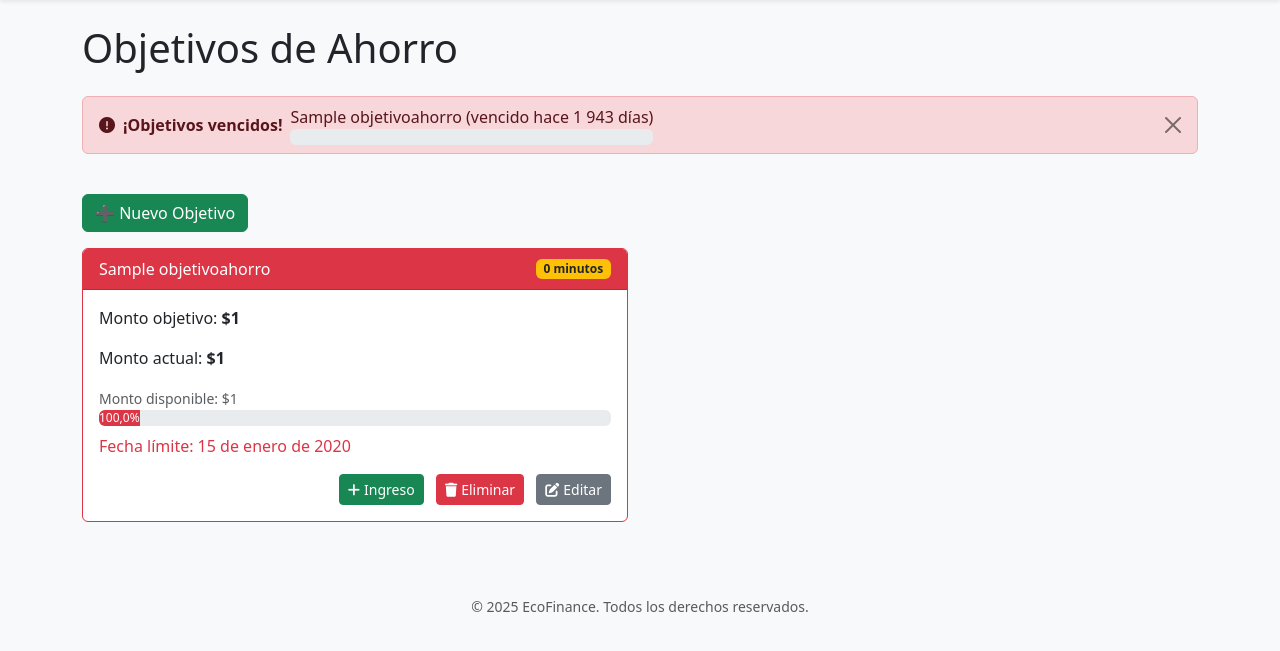
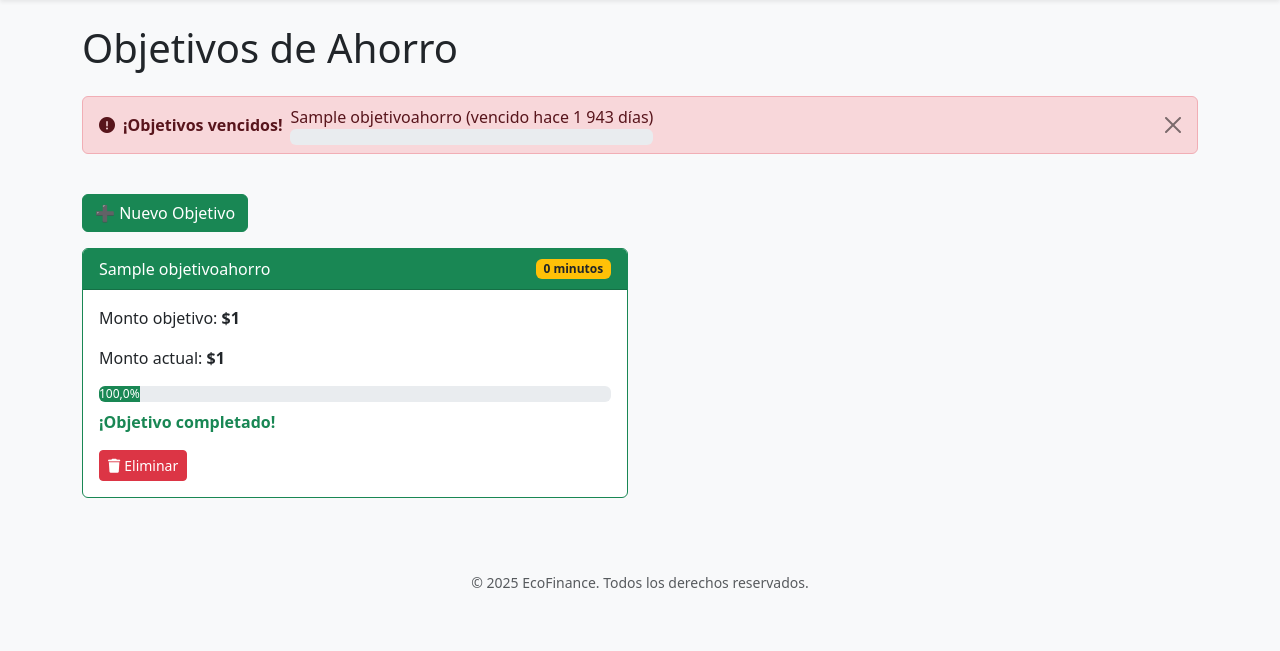
Before and after one commit to bllq99/ecofinance, a Django app: page /objetivos/ in a window 1280 px wide. Shown: the part 56-707 px from the top of the page. Run offline with Django 5.2, Linux system fonts and the light colour scheme; a user stored in the database is signed in; tables that the repository leaves empty hold one stand-in row (values such as "Sample post"); parts of the project's set-up code (start-up, migrations or seed data) failed here and were passed over.

Commit message:
Agregar campo 'completado' a ObjetivoAhorro y validar fechas en formularios; actualizar plantillas para reflejar cambios en la visualización de objetivos.

```diff
--- a/finanzas/models.py
+++ b/finanzas/models.py
@@ -120,6 +120,13 @@ class ObjetivoAhorro(models.Model):
     monto_objetivo = models.DecimalField(max_digits=10, decimal_places=2)
     monto_actual = models.DecimalField(max_digits=10, decimal_places=2, default=0)
     fecha_limite = models.DateField(null=True, blank=True)
+    completado = models.BooleanField(default=False)
+
+    def save(self, *args, **kwargs):
+        # Marcar como completado si el monto actual alcanza o supera el monto objetivo
+        if self.monto_actual >= self.monto_objetivo:
+            self.completado = True
+        super().save(*args, **kwargs)
 
     def __str__(self):
         return self.nombre
--- a/finanzas/templates/finanzas/lista_objetivos.html
+++ b/finanzas/templates/finanzas/lista_objetivos.html
@@ -80,8 +80,9 @@
 <div class="row">
     {% for objetivo in objetivos %}
     <div class="col-md-6 mb-4">
-        <div class="card {% if objetivo.fecha_limite and objetivo.fecha_limite < fecha_actual %}border-danger{% endif %}">
-            <div class="card-header d-flex justify-content-between align-items-center {% if objetivo.fecha_limite and objetivo.fecha_limite < fecha_actual %}bg-danger text-white{% endif %}">
+        <div class="card {% if objetivo.completado %}border-success{% elif objetivo.fecha_limite and objetivo.fecha_limite < fecha_actual %}border-danger{% endif %}">
+            <div class="card-header d-flex justify-content-between align-items-center
+                {% if objetivo.completado %}bg-success text-white{% elif objetivo.fecha_limite and objetivo.fecha_limite < fecha_actual %}bg-danger text-white{% endif %}">
                 <span>{{ objetivo.nombre }}</span>
                 {% if objetivo.fecha_limite %}
                     {% with dias_restantes=objetivo.fecha_limite|timeuntil %}
@@ -98,9 +99,8 @@
             <div class="card-body">
                 <p>Monto objetivo: <strong class="text-dark">{{ objetivo.monto_objetivo|formato_clp }}</strong></p>
                 <p>Monto actual: <strong class="text-dark">{{ objetivo.monto_actual|formato_clp }}</strong></p>
-                <small class="text-muted">Monto disponible: {{ objetivo.monto_actual|formato_clp }}</small>
                 <div class="progress">
-                    <div class="progress-bar {% if objetivo.fecha_limite and objetivo.fecha_limite < fecha_actual %}bg-danger{% endif %} progress-bar-inline" role="progressbar"
+                    <div class="progress-bar {% if objetivo.completado %}bg-success{% endif %}" role="progressbar"
                          style="width: {{ objetivo.progreso }}%;"
                          aria-valuenow="{{ objetivo.monto_actual }}"
                          aria-valuemin="0"
@@ -108,22 +108,24 @@
                         {{ objetivo.progreso }}%
                     </div>
                 </div>
-                {% if objetivo.fecha_limite %}
-                <p class="mt-2 {% if objetivo.fecha_limite < fecha_actual %}text-danger{% else %}text-muted{% endif %}">
-                    Fecha límite: {{ objetivo.fecha_limite }}
-                </p>
-                {% endif %}
+                {% if objetivo.completado %}
+                <p class="mt-2 text-success"><strong>¡Objetivo completado!</strong></p>
+                <button type="button" class="btn btn-danger btn-sm" data-bs-toggle="modal" data-bs-target="#eliminarObjetivoModal{{ objetivo.id }}">
+                    <i class="fas fa-trash me-1"></i>Eliminar
+                </butto>
+                {% else %}
                 <div class="mt-3 text-end">
                     <button type="button" class="btn btn-success btn-sm me-2" data-bs-toggle="modal" data-bs-target="#añadirModal{{ objetivo.id }}">
                         <i class="fas fa-plus me-1"></i>Ingreso
                     </button>
-                    <button type="button" class="btn btn-danger btn-sm me-2" data-bs-toggle="modal" data-bs-target="#eliminarObjetivoModal{{ objetivo.id }}">
-                        <i class="fas fa-trash me-1"></i>Eliminar
-                    </button>
                     <a href="{% url 'editar_objetivo' objetivo.id %}" class="btn btn-secondary btn-sm">
                         <i class="fas fa-edit me-1"></i>Editar
                     </a>
+                    <button type="button" class="btn btn-danger btn-sm" data-bs-toggle="modal" data-bs-target="#eliminarObjetivoModal{{ objetivo.id }}">
+                        <i class="fas fa-trash me-1"></i>Eliminar
+                    </button>
                 </div>
+                {% endif %}
             </div>
         </div>
     </div>
--- a/finanzas/templates/finanzas/nueva_transaccion.html
+++ b/finanzas/templates/finanzas/nueva_transaccion.html
@@ -33,7 +33,11 @@
                     <option value="Alimentos">Alimentos</option>
                     <option value="Transporte">Transporte</option>
                     <option value="Entretenimiento">Entretenimiento</option>
-                    <!-- Agrega más categorías según sea necesario -->
+                    <option value="Salud">Salud</option>
+                    <option value="Vivienda">Vivienda</option>
+                    <option value="Educación">Educación</option>
+                    <option value="Ahorro">Ahorro</option>
+                    <option value="Otros">Otros</option>
                 </select>
             </div>
         </div>
--- a/finanzas/views.py
+++ b/finanzas/views.py
@@ -8,7 +8,7 @@ from django.contrib.auth.models import User
 from datetime import datetime
 from django.utils import timezone
 from itertools import groupby
-from django.utils.timezone import localtime
+from django.utils.timezone import localtime, now
 from django.contrib.auth.decorators import login_required
 from django.utils.formats import number_format
 import json
@@ -343,13 +343,13 @@ def nuevo_objetivo(request):
             objetivo.save()
             messages.success(request, f'¡Objetivo "{objetivo.nombre}" creado exitosamente!')
             return redirect('lista_objetivos')
-        else:
-            messages.error(request, 'Por favor, corrige los errores en el formulario.')
     else:
         form = ObjetivoForm(initial={'monto_actual': 0})
 
+    fecha_actual = now().date().isoformat()  # Formato YYYY-MM-DD
     return render(request, 'finanzas/nuevo_objetivo.html', {
-        'form': form
+        'form': form,
+        'fecha_actual': fecha_actual
     })
 
 
@@ -501,14 +501,30 @@ def añadir_dinero_objetivo(request, objetivo_id):
         try:
             monto = Decimal(monto)
             if monto <= 0:
-                messages.error(request, 'El monto debe ser mayor que 0')
+                messages.error(request, 'El monto debe ser mayor que 0.')
                 return redirect('lista_objetivos')
 
+            if objetivo.monto_actual + monto > objetivo.monto_objetivo:
+                messages.warning(request, 'No puedes añadir más dinero del que falta para alcanzar el objetivo.')
+                return redirect('lista_objetivos')
+
+            # Crear una transacción de tipo "GASTO"
+            Transaccion.objects.create(
+                usuario=request.user,
+                descripcion=f"Aporte al objetivo: {objetivo.nombre}",
+                monto=monto,
+                tipo="GASTO",
+                categoria="Ahorro",
+                fecha=timezone.now()
+            )
+
+            # Añadir el monto al objetivo
             objetivo.monto_actual += monto
             objetivo.save()
-            messages.success(request, f'Se han añadido ${int(monto):,}'.replace(',', '.') + f' al objetivo "{objetivo.nombre}"')
+
+            messages.success(request, f'Se han añadido ${monto} al objetivo "{objetivo.nombre}".')
         except (ValueError, InvalidOperation):
-            messages.error(request, 'El monto ingresado no es válido')
+            messages.error(request, 'El monto ingresado no es válido.')
 
     return redirect('lista_objetivos')
 
```
Also changed, not shown: finanzas/forms.py (+15 -0 lines), finanzas/migrations/0003_objetivoahorro_completado_alter_transaccion_fecha_and_more.py (added).
